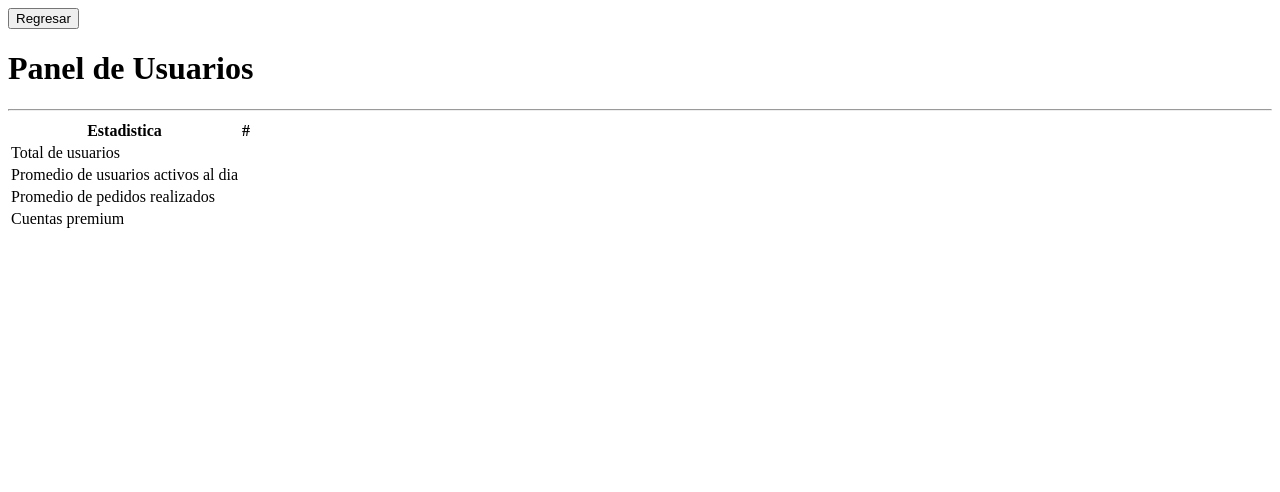
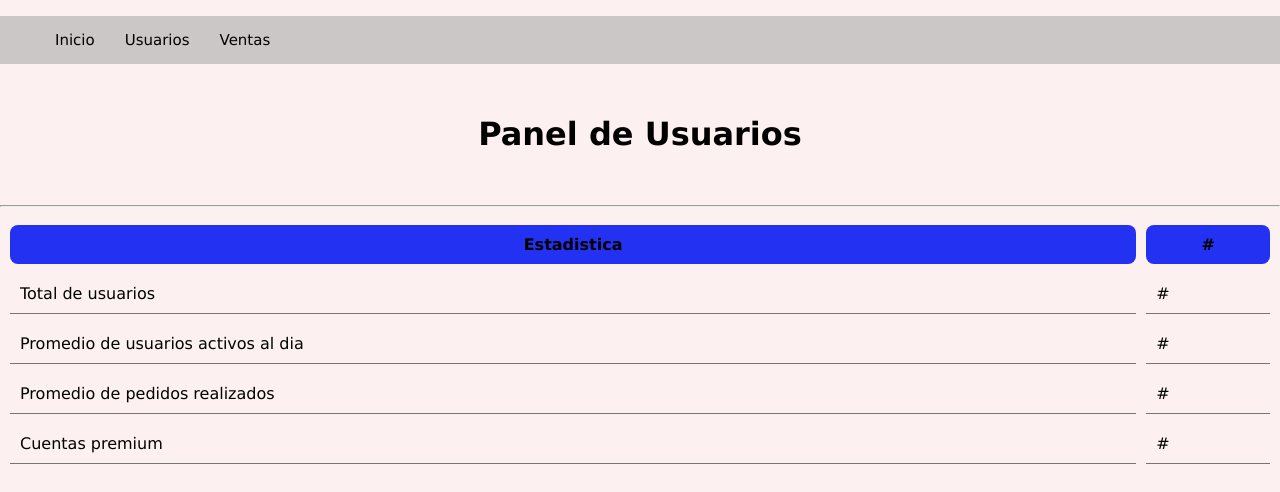
Before and after one commit to sebas21bm/patrones-mediator-visitor, a website: page proyecto/usuarios.html in a window 1280 px wide. Drawn offline with Linux system fonts and the light colour scheme.

Commit message:
Estilo de inicio y usuarios

```diff
--- a/proyecto/src/css/global.css
+++ b/proyecto/src/css/global.css
@@ -1,7 +1,15 @@
 body{
     background-color: #fdf0f0;
+    margin: 0px
+}
+
+main{
+    margin-left: 20px;
+    margin-right: 20px;
 }
 
 h1{
     font-family: Verdana, Geneva, Tahoma, sans-serif;
+    text-align: center;
+    padding: 30px;
 }
--- a/proyecto/src/css/inicio.css
+++ b/proyecto/src/css/inicio.css
@@ -1,36 +1,51 @@
 .alert-message{
-    background-color: #fdf0f0;
+    border-radius: 0.5rem;
     border: 2px solid #ff5757;
     padding: 10px;
     font-family: Verdana, Geneva, Tahoma, sans-serif;
-    font-style: italic;
+    margin: 10px
 }
+
+.alert-message h2{
+    text-align: center;
+    color: #ff5757;
+    float: left;
+    padding-left: 10px;
+    padding-top: 10px;
+}
+
+.alert-message img{
+    width: 5%;
+    height: 5%;
+    opacity: 0.75;
+    float: left;
+    padding-left: 10px;
+    padding-top: 31px;
+}
+
 
 table{
     width: 100%;
-    padding: 10px;
-    border-spacing: 30px;
-    border-collapse: collapse;
+    border-spacing: 10px;
 
 }
 
 th{
+    border-radius: 0.5rem;
     background-color: #2231f2;
     font-family: Verdana, Geneva, Tahoma, sans-serif;
-    padding: 5px;
+    padding: 10px;
+
 }
 
-tr{
-    border-bottom: 1px solid black;
+td, tr{
+    padding: 10px;
+    border-bottom: 1px solid rgb(120, 117, 117);
     font-family: Verdana, Geneva, Tahoma, sans-serif;
 }
 
-td{
-    padding: 5px;
-}
-
 tr:hover{
-    background-color: #dcf4ff;
+    background-color: #f2f4f6;
 }
 
 caption{
@@ -47,7 +62,6 @@ ul{
 
 li{
     float: left;
-    padding: 10px;
 }
 
 a:link{
@@ -58,6 +72,7 @@ a:link{
     color: black;
     font-family: Verdana, Geneva, Tahoma, sans-serif;
     font-size: 15px;
+    border-radius: 0.25rem;
 }
 a:hover{
     background-color: #2231f2;
--- a/proyecto/src/css/usuarios.css
+++ b/proyecto/src/css/usuarios.css
@@ -1 +1,57 @@
-/* Para que gitignore no elimine la carpeta
+ul{
+    background-color: #ccc7c7;
+    list-style-type: none;
+    overflow: hidden;
+}
+
+li{
+    float: left;
+}
+
+a:link{
+    text-decoration: none;
+    text-align: center;
+    display: inline-block;
+    padding: 15px;
+    color: black;
+    font-family: Verdana, Geneva, Tahoma, sans-serif;
+    font-size: 15px;
+    border-radius: 0.25rem;
+}
+a:hover{
+    background-color: #2231f2;
+    color:white
+}
+a:visited{
+    color: black;
+}
+
+table{
+    width: 100%;
+    border-spacing: 10px;
+
+}
+
+th{
+    border-radius: 0.5rem;
+    background-color: #2231f2;
+    font-family: Verdana, Geneva, Tahoma, sans-serif;
+    padding: 10px;
+
+}
+
+td, tr{
+    padding: 10px;
+    border-bottom: 1px solid rgb(120, 117, 117);
+    font-family: Verdana, Geneva, Tahoma, sans-serif;
+}
+
+tr:hover{
+    background-color: #f2f4f6;
+}
+
+caption{
+    font-family: Verdana, Geneva, Tahoma, sans-serif;
+    font-size: 10px;
+    font-style: italic;
+}
--- a/proyecto/usuarios.html
+++ b/proyecto/usuarios.html
@@ -3,10 +3,18 @@
 <head>
     <meta charset="UTF-8">
     <meta name="viewport" content="width=device-width, initial-scale=1.0">
+    <link rel="stylesheet" href="/proyecto/src/css/global.css">
+    <link rel="stylesheet" href="/proyecto/src/css/usuarios.css">
     <title>Dashboard - Usuarios</title>
 </head>
 <body>
-    <button>Regresar</button>
+    <ul>
+        <li><a href="/proyecto/index.html#inicio">Inicio</a></li>
+        <li><a href="/proyecto/usuarios.html#iniciousuarios">Usuarios</a></li>
+        <li><a href="/proyecto/ventas.html#inicioventas">Ventas</a></li>
+    </ul>
+
+
     <h1 id="#iniciousuarios">Panel de Usuarios</h1>
 
     <hr>
@@ -18,15 +26,19 @@
         </tr>
         <tr>
             <td>Total de usuarios</td>
+            <td>#</td>
         </tr>
         <tr>
             <td>Promedio de usuarios activos al dia</td>
+            <td>#</td>
         </tr>
         <tr>
             <td>Promedio de pedidos realizados</td>
+            <td>#</td>
         </tr>
         <tr>
             <td>Cuentas premium</td>
+            <td>#</td>
         </tr>
     </table>
 </body>
```
Also changed, not shown: proyecto/index.html (+10 -4 lines), proyecto/public/assets/icons/alarma.png (added), 1 other file.
